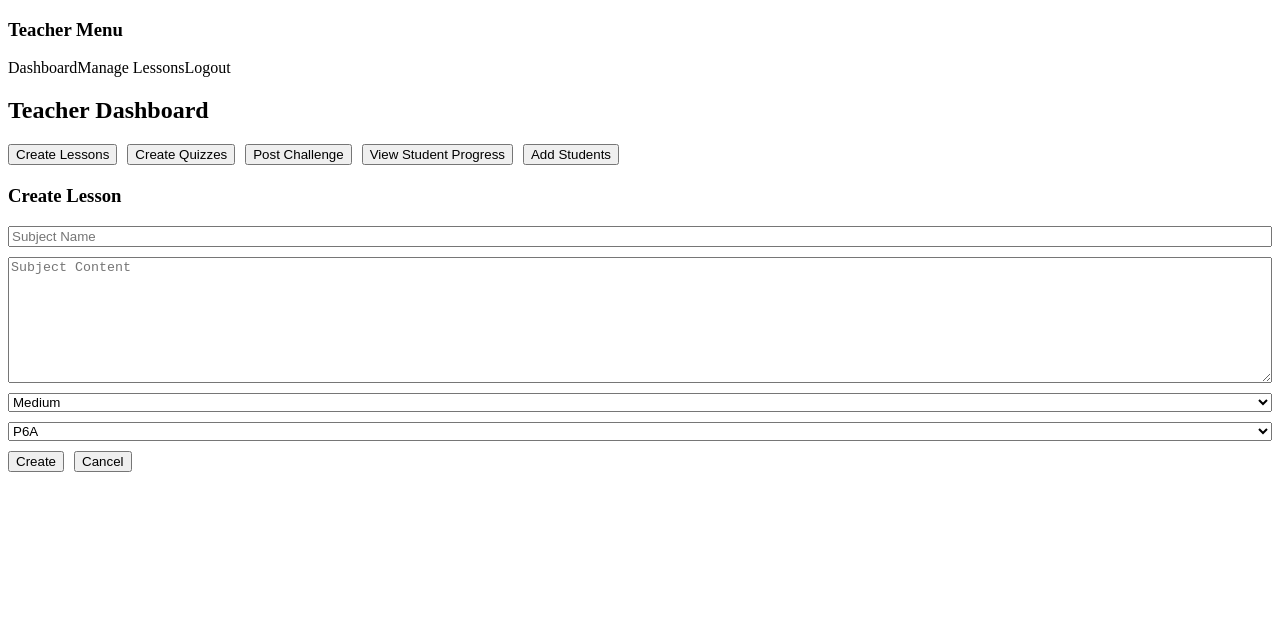
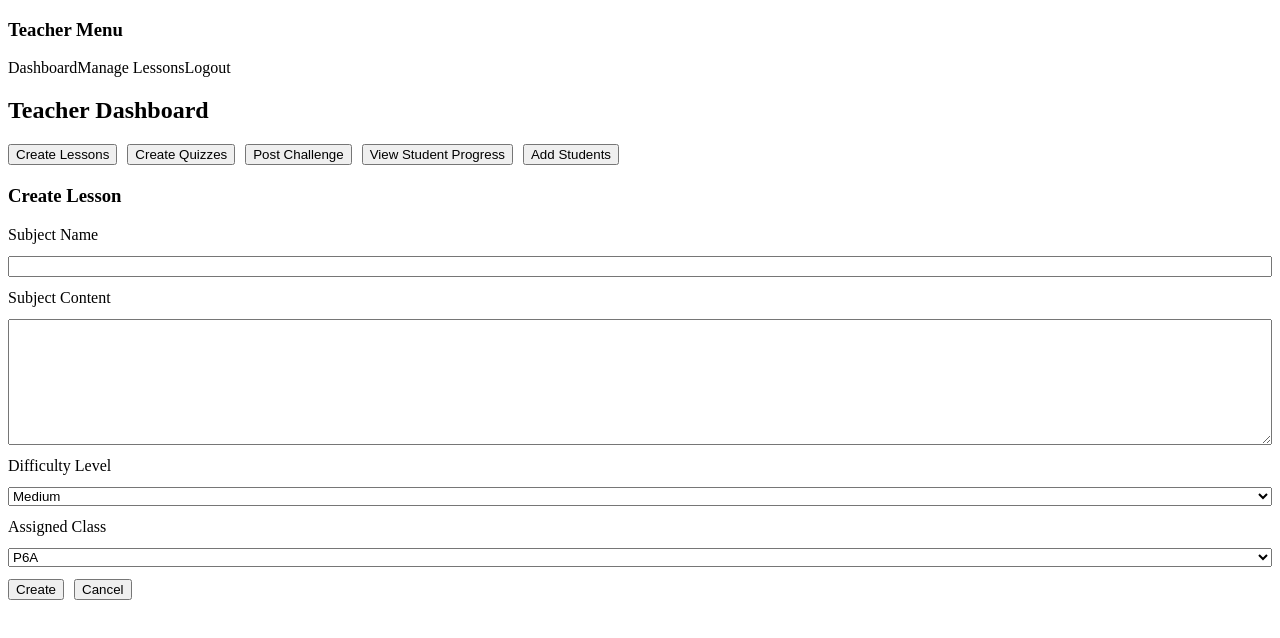
Before and after one commit to Cshoga/Alu_KwigaQuest, a React (Vite) app in the folder frontend/: page /teacher-dashboard in a window 1280 px wide. Shown: the top 638 px of the page. Built offline with nearby package versions, Linux system fonts and the light colour scheme; the HTML template or start-up script is replaced by a standard one.

Commit message:
Teacher Dashboard
Updated form handlers and improved UI elements for better user experience.

```diff
--- a/frontend/src/routes/TeacherDashboard.jsx
+++ b/frontend/src/routes/TeacherDashboard.jsx
@@ -15,7 +15,7 @@ export default function TeacherDashboard() {
     setTimeout(() => setToast(null), 1500)
   }
 
-
+  /* ---------- FORM HANDLERS ---------- */
   const submitLesson = e => {
     e.preventDefault()
     console.log('Lesson submitted:', lesson)
@@ -37,13 +37,13 @@ export default function TeacherDashboard() {
     setStudent({ fullname: '', email: '', studentID: '', assigned_class: 'P6A' })
   }
 
-
+  /* ---------- DYNAMIC QUIZ QUESTIONS FORM ---------- */
   const renderQuizQuestions = () => {
     let questionsArray = []
     for (let i = 0; i < quiz.numQuestions; i++) {
       questionsArray.push(
-        <div key={i} className='card' style={{ marginBottom: '10px', padding: '10px' }}>
-          <h4>Question {i + 1}</h4>
+        <div key={i} className='card' style={{ marginBottom: '10px', padding: '12px' }}>
+          <label>Question {i + 1}</label>
           <input
             placeholder='Question text'
             value={quiz.questions[i]?.text || ''}
@@ -54,8 +54,9 @@ export default function TeacherDashboard() {
             }}
           />
           {[0, 1, 2, 3].map(j => (
+            <div key={j}>
+              <label>Answer {j + 1}</label>
               <input
-              key={j}
                 placeholder={`Answer ${j + 1}`}
                 value={quiz.questions[i]?.answers[j] || ''}
                 onChange={e => {
@@ -64,7 +65,9 @@ export default function TeacherDashboard() {
                   setQuiz({ ...quiz, questions: newQuestions })
                 }}
               />
+            </div>
           ))}
+          <label>Correct Answer</label>
           <input
             placeholder='Correct Answer'
             value={quiz.questions[i]?.correct || ''}
@@ -89,7 +92,7 @@ export default function TeacherDashboard() {
       <div className='dashboard-content'>
         <h2>Teacher Dashboard</h2>
 
-
+        {/* ---------- SIDEBAR MENU ---------- */}
         <div className='teacher-sidebar' style={{ display: 'flex', gap: '10px', marginBottom: '20px' }}>
           <button className='sidebar-btn' onClick={() => setActiveView('createLesson')}>Create Lessons</button>
           <button className='sidebar-btn' onClick={() => setActiveView('createQuiz')}>Create Quizzes</button>
@@ -98,22 +101,30 @@ export default function TeacherDashboard() {
           <button className='sidebar-btn' onClick={() => setActiveView('addStudent')}>Add Students</button>
         </div>
 
-
+        {/* ---------- CREATE LESSON ---------- */}
         {activeView === 'createLesson' && (
           <div className='card'>
             <h3>Create Lesson</h3>
-            <form onSubmit={submitLesson} style={{ display: 'flex', flexDirection: 'column', gap: '10px' }}>
-              <input placeholder='Subject Name' value={lesson.subject} onChange={e => setLesson({ ...lesson, subject: e.target.value })} />
-              <textarea placeholder='Subject Content' value={lesson.content} onChange={e => setLesson({ ...lesson, content: e.target.value })} style={{ height: '120px' }} />
+            <form onSubmit={submitLesson} style={{ display: 'flex', flexDirection: 'column', gap: '12px' }}>
+              <label>Subject Name</label>
+              <input value={lesson.subject} onChange={e => setLesson({ ...lesson, subject: e.target.value })} />
+
+              <label>Subject Content</label>
+              <textarea value={lesson.content} onChange={e => setLesson({ ...lesson, content: e.target.value })} style={{ height: '120px' }} />
+
+              <label>Difficulty Level</label>
               <select value={lesson.difficulty} onChange={e => setLesson({ ...lesson, difficulty: e.target.value })}>
                 <option value='easy'>Easy</option>
                 <option value='medium'>Medium</option>
                 <option value='hard'>Hard</option>
               </select>
+
+              <label>Assigned Class</label>
               <select value={lesson.assigned_class} onChange={e => setLesson({ ...lesson, assigned_class: e.target.value })}>
                 <option value='P6A'>P6A</option>
                 <option value='P6B'>P6B</option>
               </select>
+
               <div style={{ display: 'flex', gap: '10px' }}>
                 <button className='create-btn'>Create</button>
                 <button type='button' className='create-btn' onClick={() => setActiveView('')}>Cancel</button>
@@ -122,18 +133,25 @@ export default function TeacherDashboard() {
           </div>
         )}
 
-
+        {/* ---------- CREATE QUIZ ---------- */}
         {activeView === 'createQuiz' && (
           <div className='card'>
             <h3>Create Quiz</h3>
-            <form onSubmit={submitQuiz} style={{ display: 'flex', flexDirection: 'column', gap: '10px' }}>
-              <input placeholder='Quiz Title' value={quiz.title} onChange={e => setQuiz({ ...quiz, title: e.target.value })} />
-              <input type='number' min='1' placeholder='Number of Questions' value={quiz.numQuestions} onChange={e => setQuiz({ ...quiz, numQuestions: parseInt(e.target.value), questions: [] })} />
+            <form onSubmit={submitQuiz} style={{ display: 'flex', flexDirection: 'column', gap: '12px' }}>
+              <label>Quiz Title</label>
+              <input value={quiz.title} onChange={e => setQuiz({ ...quiz, title: e.target.value })} />
+
+              <label>Number of Questions</label>
+              <input type='number' min='1' value={quiz.numQuestions} onChange={e => setQuiz({ ...quiz, numQuestions: parseInt(e.target.value), questions: [] })} />
+
+              <label>Assigned Class</label>
               <select value={quiz.assigned_class} onChange={e => setQuiz({ ...quiz, assigned_class: e.target.value })}>
                 <option value='P6A'>P6A</option>
                 <option value='P6B'>P6B</option>
               </select>
+
               {renderQuizQuestions()}
+
               <div style={{ display: 'flex', gap: '10px' }}>
                 <button className='create-btn'>Create Quiz</button>
                 <button type='button' className='create-btn' onClick={() => setActiveView('')}>Cancel</button>
@@ -142,25 +160,36 @@ export default function TeacherDashboard() {
           </div>
         )}
 
+        {/* ---------- POST CHALLENGE ---------- */}
         {activeView === 'postChallenge' && (
           <div className='card'><h3>Post Challenge</h3><p>Features coming soon</p></div>
         )}
 
+        {/* ---------- VIEW STUDENT PROGRESS ---------- */}
         {activeView === 'viewProgress' && (
           <div className='card'><h3>View Student Progress</h3><p>Features coming soon</p></div>
         )}
 
+        {/* ---------- ADD STUDENTS ---------- */}
         {activeView === 'addStudent' && (
           <div className='card'>
             <h3>Add Student to Class</h3>
-            <form onSubmit={submitStudent} style={{ display: 'flex', flexDirection: 'column', gap: '10px' }}>
-              <input placeholder='Full Names' value={student.fullname} onChange={e => setStudent({ ...student, fullname: e.target.value })} />
-              <input placeholder='Student Email' value={student.email} onChange={e => setStudent({ ...student, email: e.target.value })} />
-              <input placeholder='Student ID' value={student.studentID} onChange={e => setStudent({ ...student, studentID: e.target.value })} />
+            <form onSubmit={submitStudent} style={{ display: 'flex', flexDirection: 'column', gap: '12px' }}>
+              <label>Full Names</label>
+              <input value={student.fullname} onChange={e => setStudent({ ...student, fullname: e.target.value })} />
+
+              <label>Student Email</label>
+              <input value={student.email} onChange={e => setStudent({ ...student, email: e.target.value })} />
+
+              <label>Student ID</label>
+              <input value={student.studentID} onChange={e => setStudent({ ...student, studentID: e.target.value })} />
+
+              <label>Assigned Class</label>
               <select value={student.assigned_class} onChange={e => setStudent({ ...student, assigned_class: e.target.value })}>
                 <option value='P6A'>P6A</option>
                 <option value='P6B'>P6B</option>
               </select>
+
               <div style={{ display: 'flex', gap: '10px' }}>
                 <button className='create-btn'>Add Student</button>
                 <button type='button' className='create-btn' onClick={() => setActiveView('')}>Cancel</button>
```
Lines whose indentation alone changed are shown as unchanged.
